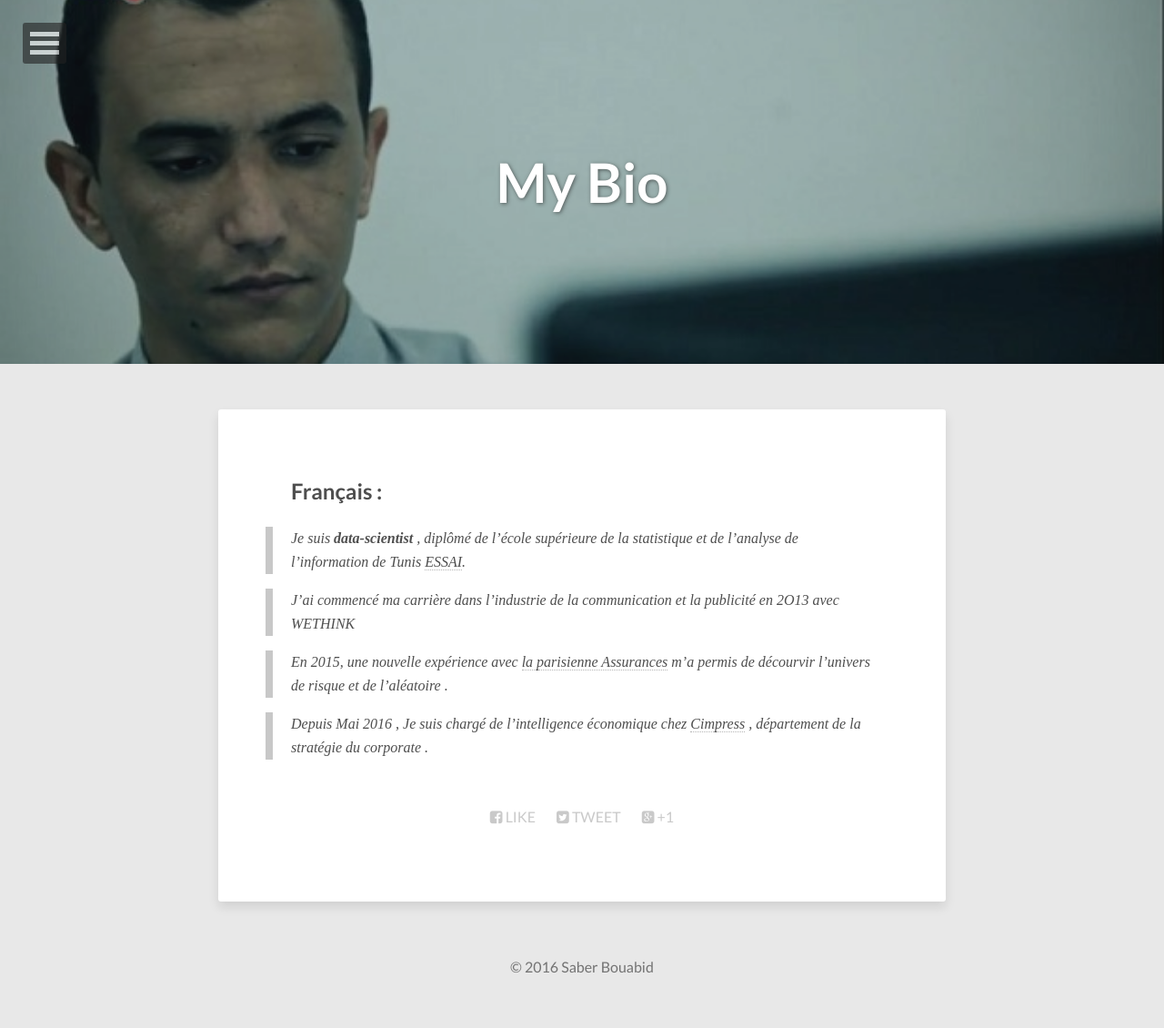
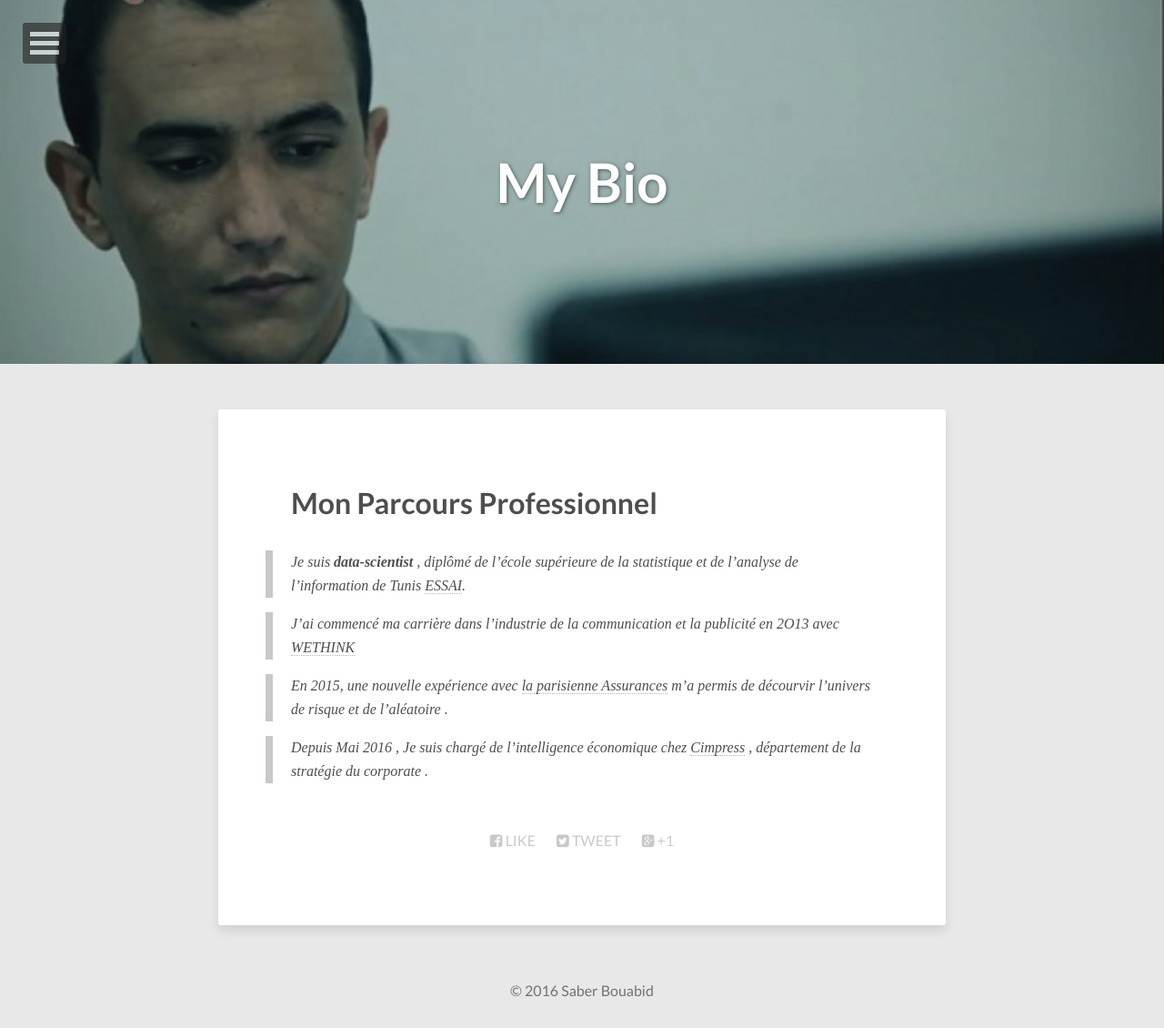
Before and after one commit to saberbouabid/WEBS, a Jekyll site: the page built from about/index.md, in a window 1280 px wide. Shown: the whole page at 91% size. Built offline with Jekyll 4.4.1, drawn with Linux system fonts in a browser that asks for light colours; nearby versions of some CDN libraries; before the commit the page ends 1104 px from its top, so only the background shows below that.

Commit message:
Update index.md

```diff
--- a/about/index.md
+++ b/about/index.md
@@ -8,10 +8,10 @@ image:
 comments: false
 ---
 
-## Français :
+# Mon Parcours Professionnel
 > Je suis  **data-scientist** , diplômé de l'école supérieure de la statistique et de l’analyse de l’information de Tunis [ESSAI](http://www.essai.rnu.tn).
 
-> J'ai commencé ma carrière dans l'industrie de la communication et la publicité en 2O13 avec WETHINK
+> J'ai commencé ma carrière dans l'industrie de la communication et la publicité en 2O13 avec [WETHINK](http://wethink.tn)
 
 > En 2015, une nouvelle expérience avec [la parisienne Assurances](http://la-parisienne.fr) m'a permis de décourvir l'univers de risque et de l'aléatoire .
 
```
